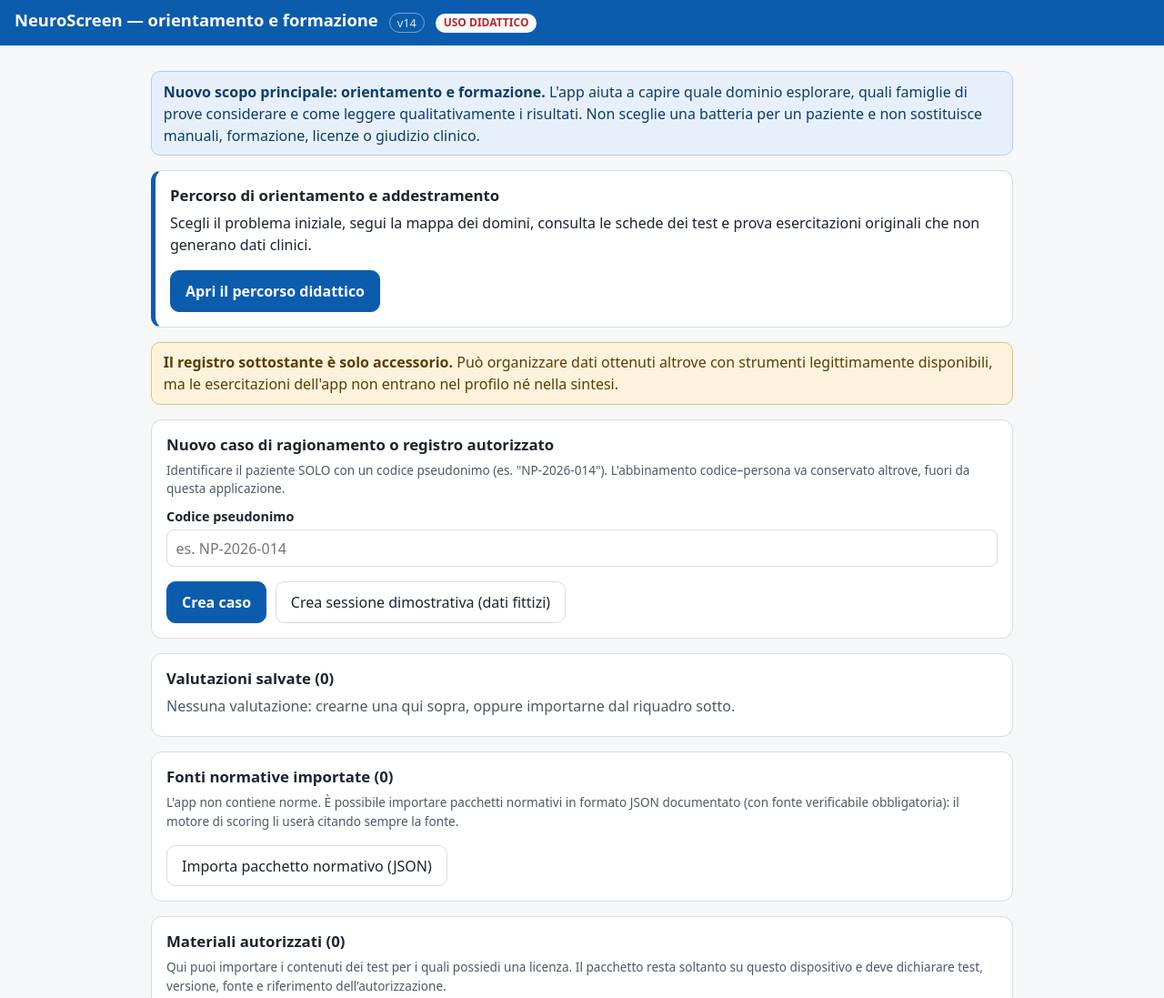
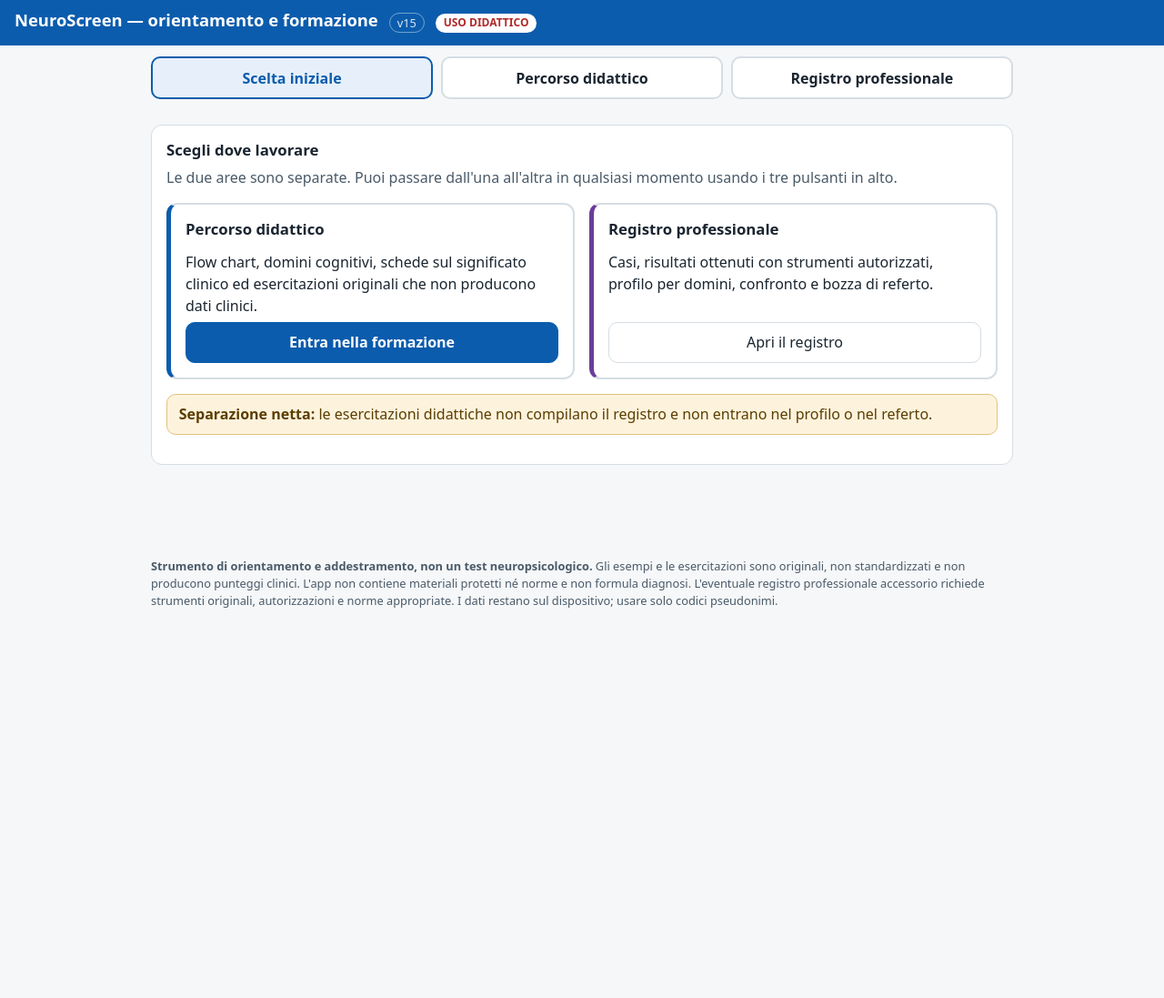
Before and after one commit to robitii-pixel/neuropsi, a website: page index.html in a window 1280 px wide. Shown: the top 1097 px of the page at 91% size. After the commit the page ends 800 px from the top, so only its background shows below. Drawn offline with Linux system fonts and the light colour scheme.

Commit message:
v15: separa formazione e registro professionale

```diff
--- a/index.html
+++ b/index.html
@@ -27,6 +27,13 @@ a{color:var(--brand)}
 .topbar .ver{font-size:.8rem;opacity:.85;border:1px solid rgba(255,255,255,.5);border-radius:999px;padding:.05rem .5rem}
 .topbar .demo-tag{font-size:.75rem;background:#fff;color:var(--bad);border-radius:999px;padding:.1rem .55rem;font-weight:700}
 .topbar .sess{margin-left:auto;font-size:.9rem;background:rgba(255,255,255,.15);border-radius:8px;padding:.2rem .6rem;max-width:15rem;overflow:hidden;text-overflow:ellipsis;white-space:nowrap}
+.modebar{max-width:980px;margin:.75rem auto 0;padding:0 1rem;display:grid;grid-template-columns:repeat(3,1fr);gap:.55rem}
+.modebar button{font-weight:650;border:2px solid var(--line);background:var(--card)}
+.modebar button.active{border-color:var(--brand);color:var(--brand);background:#e7f0fa}
+.mode-choice{display:grid;grid-template-columns:1fr 1fr;gap:1rem;margin-top:1rem}
+.mode-choice .card{margin:0;border-width:2px;display:flex;flex-direction:column}
+.mode-choice .card p{flex:1}
+@media(max-width:640px){.modebar{grid-template-columns:1fr}.mode-choice{grid-template-columns:1fr}}
 main{max-width:980px;margin:0 auto;padding:1rem 1rem 5rem}
 .card{background:var(--card);border:1px solid var(--line);border-radius:12px;padding:1rem;margin:0 0 1rem}
 .card h3{margin-top:0}
@@ -166,7 +173,7 @@ table.mini th{background:var(--na-bg);font-weight:600}
 .print-only{display:none}
 @media print{
   body{background:#fff}
-  .no-print,.topbar,.stepper,main,.disclaimer,#toasts{display:none !important}
+  .no-print,.topbar,.modebar,.stepper,main,.disclaimer,#toasts{display:none !important}
   .print-only{display:block;font:10.5pt/1.4 Georgia,serif;color:#000;padding:0}
   .print-only .report-head{display:flex;justify-content:space-between;border-bottom:2px solid #222;margin-bottom:10mm;padding-bottom:3mm}
   .print-only table{width:100%;border-collapse:collapse;font-size:9pt;margin:4mm 0 7mm}
@@ -184,6 +191,7 @@ table.mini th{background:var(--na-bg);font-weight:600}
   <span class="sess" id="topSess" hidden></span>
 </header>
 
+<nav class="modebar no-print" id="modebar" aria-label="Aree dell'app"></nav>
 <nav class="stepper no-print" id="stepper" aria-label="Percorso clinico"></nav>
 
 <main id="app"></main>
@@ -210,7 +218,7 @@ table.mini th{background:var(--na-bg);font-weight:600}
    anche dalla suite qa.js. Non spostare i marcatori NS-LOGIC.
    ================================================================ */
 /*NS-LOGIC-START*/
-const APPV="v14";
+const APPV="v15";
 const LS_KEY="neuroscreen_v1";
 const SCHEMA=2;
 
@@ -1458,7 +1466,8 @@ function stepDisabledMsg(id){
 }
 function renderStepper(){
   const nav=$("#stepper");const s=cur();
-  if(!s){nav.innerHTML="";return;}
+  if(!s||["home","registro","formazione"].includes(currentView)){nav.innerHTML="";nav.hidden=true;return;}
+  nav.hidden=false;
   const doneMap={
     sessione:!validateCode(s.code)&&Object.keys(validateAnagrafica(s.anagrafica)).length===0&&!!(s.quesito.quesitoClinico||"").trim(),
     validita:Object.keys(s.validita.valori||{}).some(k=>s.validita.valori[k]>0),
@@ -1477,6 +1486,15 @@ function renderStepper(){
       <span class="n">${st.n}</span>${st.label}</button>`;
   }).join("");
 }
+function renderModeNav(){
+  const area=currentView==="formazione"?"formazione":
+    (["home"].includes(currentView)?"home":"registro");
+  $("#modebar").innerHTML=[
+    ["home","Scelta iniziale"],
+    ["formazione","Percorso didattico"],
+    ["registro","Registro professionale"]
+  ].map(([id,label])=>`<button class="${area===id?"active":""}" data-action="goto" data-view="${id}" aria-current="${area===id?"page":"false"}">${label}</button>`).join("");
+}
 
 /* ---------- Render ---------- */
 function render(){
@@ -1484,21 +1502,23 @@ function render(){
   const s=cur();
   $("#appver").textContent=APPV;
   const top=$("#topSess");
-  if(s){top.hidden=false;top.textContent="Sessione: "+(s.code||"(senza codice)");}
+  const dentroRegistro=!["home","registro","formazione"].includes(currentView);
+  if(s&&dentroRegistro){top.hidden=false;top.textContent="Sessione: "+(s.code||"(senza codice)");}
   else top.hidden=true;
+  renderModeNav();
   renderStepper();
-  const views={home:viewHome,formazione:viewFormazione,sessione:viewSessione,validita:viewValidita,batteria:viewBatteria,
+  const views={home:viewHome,registro:viewRegistro,formazione:viewFormazione,sessione:viewSessione,validita:viewValidita,batteria:viewBatteria,
     prove:viewProve,profilo:viewProfilo,secondo:viewSecondo,confronto:viewConfronto,referto:viewReferto};
   $("#app").innerHTML=(views[currentView]||viewHome)();
 }
 function go(view){
-  if(view!=="home"&&view!=="formazione"&&!cur()){currentView="home";render();return;}
-  if(view!=="home"&&view!=="formazione"&&!stepEnabled(view)){toast(stepDisabledMsg(view)||"Passaggio non ancora disponibile.");return;}
+  if(!["home","registro","formazione"].includes(view)&&!cur()){currentView="registro";render();return;}
+  if(!["home","registro","formazione"].includes(view)&&!stepEnabled(view)){toast(stepDisabledMsg(view)||"Passaggio non ancora disponibile.");return;}
   currentView=view;render();window.scrollTo(0,0);
 }
 function navRow(prev,next,nextLabel,extra){
   return `<div class="btnrow">
-    ${prev?`<button data-action="goto" data-view="${prev}">Indietro</button>`:`<button data-action="goto" data-view="home">Elenco sessioni</button>`}
+    ${prev?`<button data-action="goto" data-view="${prev}">Indietro</button>`:`<button data-action="goto" data-view="registro">Elenco sessioni</button>`}
     <span class="spacer"></span>
     <span class="muted small savedFlag">Salvato sul dispositivo</span>
     ${extra||""}
@@ -1508,6 +1528,29 @@ function navRow(prev,next,nextLabel,extra){
 
 /* ---------- Viste ---------- */
 function viewHome(){
+  return `<div class="card">
+    <h3>Scegli dove lavorare</h3>
+    <p class="muted">Le due aree sono separate. Puoi passare dall'una all'altra in qualsiasi
+    momento usando i tre pulsanti in alto.</p>
+    <div class="mode-choice">
+      <div class="card lv1">
+        <h3>Percorso didattico</h3>
+        <p>Flow chart, domini cognitivi, schede sul significato clinico ed esercitazioni
+        originali che non producono dati clinici.</p>
+        <button class="primary" data-action="goto" data-view="formazione">Entra nella formazione</button>
+      </div>
+      <div class="card lv2">
+        <h3>Registro professionale</h3>
+        <p>Casi, risultati ottenuti con strumenti autorizzati, profilo per domini,
+        confronto e bozza di referto.</p>
+        <button data-action="goto" data-view="registro">Apri il registro</button>
+      </div>
+    </div>
+    <div class="banner warn" style="margin-top:1rem"><strong>Separazione netta:</strong>
+    le esercitazioni didattiche non compilano il registro e non entrano nel profilo o nel referto.</div>
+  </div>`;
+}
+function viewRegistro(){
   const list=Object.values(state.sessions).sort((a,b)=>b.updatedAt.localeCompare(a.updatedAt));
   const rows=list.map(s=>{
     const n=(s.batteria||[]).length;
@@ -1527,19 +1570,9 @@ function viewHome(){
   const nNorme=(state.normPacks||[]).length;
   const nMateriali=(state.materialPacks||[]).length;
   return `
-  <div class="banner info"><strong>Nuovo scopo principale: orientamento e formazione.</strong>
-  L'app aiuta a capire quale dominio esplorare, quali famiglie di prove considerare e come leggere
-  qualitativamente i risultati. Non sceglie una batteria per un paziente e non sostituisce manuali,
-  formazione, licenze o giudizio clinico.</div>
-  <div class="card lv1">
-    <h3>Percorso di orientamento e addestramento</h3>
-    <p>Scegli il problema iniziale, segui la mappa dei domini, consulta le schede dei test e prova
-    esercitazioni originali che non generano dati clinici.</p>
-    <div class="btnrow"><button class="primary" data-action="goto" data-view="formazione">Apri il percorso didattico</button></div>
-  </div>
-  <div class="banner warn"><strong>Il registro sottostante è solo accessorio.</strong>
-  Può organizzare dati ottenuti altrove con strumenti legittimamente disponibili, ma le
-  esercitazioni dell'app non entrano nel profilo né nella sintesi.</div>
+  <div class="banner info"><strong>Registro professionale.</strong> Qui organizzi casi e risultati
+  ottenuti con strumenti originali legittimamente disponibili. Per tornare alle spiegazioni e
+  alle esercitazioni usa “Percorso didattico” nella barra superiore.</div>
   <div class="card">
     <h3>Nuovo caso di ragionamento o registro autorizzato</h3>
     <p class="muted small">Identificare il paziente SOLO con un codice pseudonimo (es. "NP-2026-014").
@@ -2232,7 +2265,7 @@ function viewReferto(){
     <div class="btnrow">
       <button data-action="goto" data-view="secondo">Indietro</button>
       <button data-action="export-one" data-id="${s.id}">Esporta valutazione (JSON)</button>
-      <button data-action="goto" data-view="home">Chiudi e torna all'elenco</button>
+      <button data-action="goto" data-view="registro">Chiudi e torna all'elenco</button>
       <span class="spacer"></span>
       <span class="muted small savedFlag">Salvato sul dispositivo</span>
     </div>
--- a/smoke.js
+++ b/smoke.js
@@ -30,7 +30,7 @@ const VIEWPORTS=[
     ok((await page.textContent("body")).includes("non un test neuropsicologico"),"avviso di uso didattico");
 
     // percorso formativo separato dal registro
-    await page.click('button[data-view="formazione"]');
+    await page.click('#modebar button[data-view="formazione"]');
     ok((await page.textContent("main")).includes("Orientamento alla valutazione neuropsicologica"),"percorso formativo aperto");
     await page.click('button[data-action="training-path"][data-id="linguaggio"]');
     ok((await page.textContent("main")).includes("Difficoltà linguistiche"),"mappa linguaggio selezionata");
@@ -38,7 +38,7 @@ const VIEWPORTS=[
     await page.click('button[data-action="admin-count"][data-id="fluenza-fon"][data-kind="v"]');
     await page.click('button[data-action="admin-stop"][data-id="fluenza-fon"]');
     ok((await page.textContent("main")).includes("Dato non clinico"),"esercitazione marcata come non clinica");
-    await page.click('button[data-view="home"]');
+    await page.click('#modebar button[data-view="registro"]');
 
     // validazione codice
     await page.fill("#newCode","nome cognome");
--- a/sw.js
+++ b/sw.js
@@ -4,7 +4,7 @@
    salvata) — mai cache-prima per index.html, altrimenti gli aggiornamenti
    non arrivano. Icone e manifest: cache-prima. */
 "use strict";
-const CACHE="neuroscreen-sw-v14";
+const CACHE="neuroscreen-sw-v15";
 /* index.html va salvata già all'installazione: la prima navigazione avviene
    prima che il service worker prenda il controllo, e senza questa copia
    l'app non si aprirebbe offline dopo una sola visita */
```
Also changed, not shown: qa.js (+7 -0 lines), README.md.
